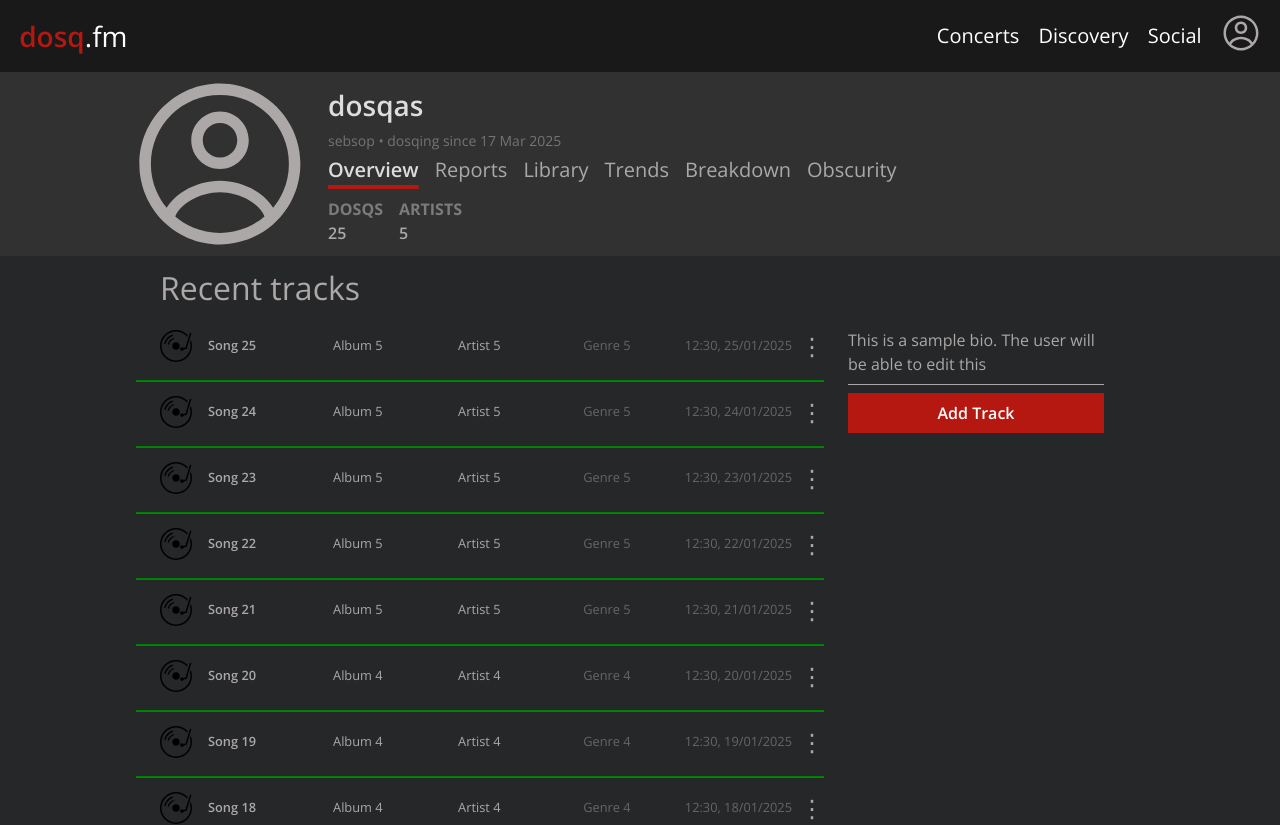
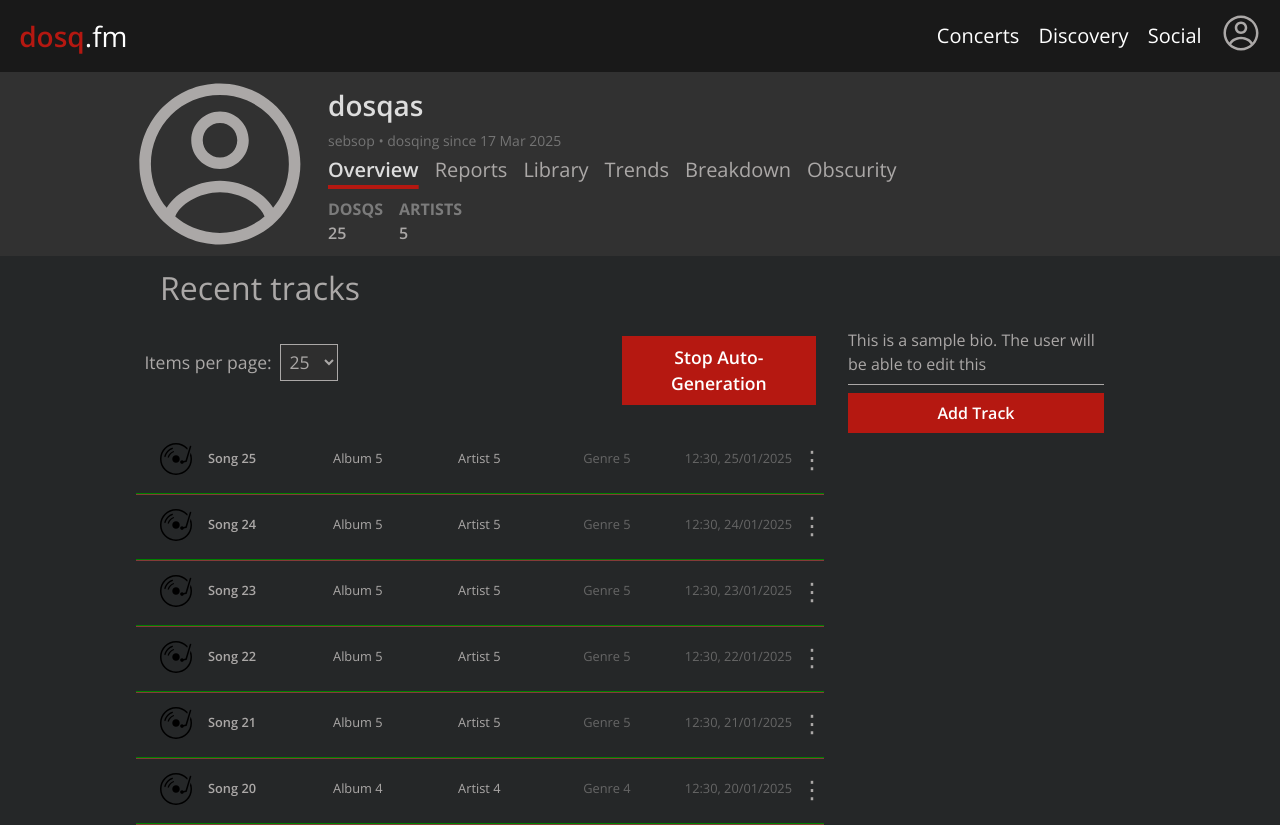
Before and after one commit to dosqas/dosq.fm-lite, a Next.js app: page /profile in a window 1280 px wide. Shown: the top 825 px of the page. Built offline with nearby package versions, Linux system fonts and the light colour scheme.

Commit message:
Changed songscol header to have the generating button up top, also moved song interface to /types and started work on API routes

```diff
--- a/src/app/api/hello/route.ts
+++ /dev/null
@@ -1,20 +0,0 @@
-import { NextResponse } from 'next/server';
-import client from '../../../lib/db';
-
-export async function GET() {
-  try {
-    // Query the database for a username
-    const result = await client.query('SELECT username FROM users LIMIT 1');
-
-    // Get the username from the result, or set a default message if no result
-    const username = result.rows[0]?.username || 'No username found in the database';
-
-    // Return the response as JSON with the username
-    return NextResponse.json({ message: `User: ${username}. Hello world!` });
-  } catch (error) {
-    console.error(error);
-
-    // Return a response with an error message
-    return NextResponse.json({ message: 'Error fetching data from the database.' });
-  }
-}
--- a/src/app/api/songs/route.ts
+++ b/src/app/api/songs/route.ts
@@ -1,4 +1,17 @@
 import { NextResponse } from "next/server";
+
+let songs: Song[] = [];
+
+// Helper function to validate song data
+const validateSong = (song: Song) => {
+  const requiredFields = ["title", "artist", "album", "genre", "year", "month", "day", "hour", "minute"];
+  for (const field of requiredFields) {
+    if (!song[field as keyof Song]) {
+      return `Field '${field}' is required.`;
+    }
+  }
+  return null;
+};
 
 export async function GET() {
   const songs = [
--- a/src/components/profile/overview/common/ProfileSongsCol.tsx
+++ b/src/components/profile/overview/common/ProfileSongsCol.tsx
@@ -1,4 +1,5 @@
 import React, { useState, forwardRef, useImperativeHandle, useMemo, useEffect } from "react";
+import { Song } from "@/types/song";
 import SongCard from "./SongCard";
 import UpdateTrackMenu from "./track-menu/UpdateTrackMenu";
 import AddTrackMenu from "./track-menu/AddTrackMenu";
@@ -13,20 +14,6 @@ import {
   sortSongs,
 } from "../../../../utils/crudUtils";
 import "../../../../styles/profile/overview/common/profile-songs-col.css";
-
-interface Song {
-  id: number;
-  albumCover: string;
-  title: string;
-  artist: string;
-  album: string;
-  genre: string;
-  hour: string;
-  minute: string;
-  day: string;
-  month: string;
-  year: string;
-}
 
 export interface ProfileSongsColHandle {
   openAddMenu: () => void;
@@ -373,7 +360,8 @@ const ProfileSongsCol = forwardRef<ProfileSongsColHandle, ProfileSongsColProps>(
     ]);
 
     const [currentPage, setCurrentPage] = useState(1);
-    const itemsPerPage = 25;
+    const [itemsPerPage, setItemsPerPage] = useState(25);
+    const [isAutoGenerating, setIsAutoGenerating] = useState(true); // State to track auto-generation
 
     useImperativeHandle(ref, () => ({
       openAddMenu: handleOpenAddMenu,
@@ -409,19 +397,22 @@ const ProfileSongsCol = forwardRef<ProfileSongsColHandle, ProfileSongsColProps>(
     };
 
     useEffect(() => {
-      const interval = setInterval(() => {
+      let interval: NodeJS.Timeout | null = null;
+
+      if (isAutoGenerating) {
+        interval = setInterval(() => {
           setSongs((prevSongs) => sortSongs([...prevSongs, generateRandomSong()]));
         }, 1000);
-
-      const timeout = setTimeout(() => {
-        clearInterval(interval);
-      }, 60000);
+      }
 
       return () => {
-        clearInterval(interval);
-        clearTimeout(timeout);
+        if (interval) clearInterval(interval);
       };
-    }, []);
+    }, [isAutoGenerating]);
+
+    const toggleAutoGeneration = () => {
+      setIsAutoGenerating((prev) => !prev);
+    };
 
     const [selectedSong, setSelectedSong] = useState<Song | null>(null);
     const [isUpdateMenuOpen, setIsUpdateMenuOpen] = useState(false);
@@ -617,8 +608,36 @@ const ProfileSongsCol = forwardRef<ProfileSongsColHandle, ProfileSongsColProps>(
 
     return (
       <div className="profile-songs-col">
+        <div className="profile-songs-col-header">
+          <div className="profile-songs-col-items-per-page">
+            <label className="profile-songs-col-items-per-page-label" htmlFor="items-per-page">
+              Items per page:
+            </label>
+            <select
+              className="profile-songs-col-items-per-page-select"
+              id="items-per-page"
+              value={itemsPerPage}
+              onChange={(e) => {
+                const value = parseInt(e.target.value, 10);
+                setCurrentPage(1);
+                setItemsPerPage(value);
+              }}
+            >
+              <option value="5">5</option>
+              <option value="10">10</option>
+              <option value="15">15</option>
+              <option value="20">20</option>
+              <option value="25">25</option>
+            </select>
+          </div>
+
+          <button onClick={toggleAutoGeneration} className="toggle-auto-generation-button">
+            {isAutoGenerating ? "Stop Auto-Generation" : "Start Auto-Generation"}
+          </button>
+        </div>
+
         {paginatedSongs.map((song, index) => {
-          const hrColor = assignHrColor(index + (currentPage - 1) * 25, filteredSongs.length);
+          const hrColor = assignHrColor(index + (currentPage - 1) * itemsPerPage, filteredSongs.length);
 
           return (
             <SongCard
@@ -636,13 +655,11 @@ const ProfileSongsCol = forwardRef<ProfileSongsColHandle, ProfileSongsColProps>(
           );
         })}
 
+      {itemsPerPage > 0 && totalPages > 0 && (
       <div className="pagination-controls">
         <div className="pagination-button-container" style={{ flex: "1 1 25%" }}>
           {currentPage > 1 && (
-              <button
-                onClick={handlePreviousPage}
-                className="pagination-button"
-              >
+            <button onClick={handlePreviousPage} className="pagination-button">
               Previous
             </button>
           )}
@@ -654,9 +671,7 @@ const ProfileSongsCol = forwardRef<ProfileSongsColHandle, ProfileSongsColProps>(
               <button
                 key={index}
                 onClick={() => handlePageClick(page)}
-                  className={`pagination-button ${
-                    page === currentPage ? "active" : ""
-                  }`}
+                className={`pagination-button ${page === currentPage ? "active" : ""}`}
               >
                 {page}
               </button>
@@ -670,15 +685,13 @@ const ProfileSongsCol = forwardRef<ProfileSongsColHandle, ProfileSongsColProps>(
 
         <div className="pagination-button-container" style={{ flex: "1 1 25%" }}>
           {currentPage < totalPages && (
-              <button
-                onClick={handleNextPage}
-                className="pagination-button"
-              >
+            <button onClick={handleNextPage} className="pagination-button">
               Next
             </button>
             )}
           </div>
         </div>
+      )}
 
         {isAddMenuOpen && (
           <AddTrackMenu
--- a/src/styles/profile/overview/common/profile-songs-col.css
+++ b/src/styles/profile/overview/common/profile-songs-col.css
@@ -9,6 +9,7 @@
     width: 70%;
     flex: 1;
     height: auto;
+    justify-content: center;
 }
 
 .pagination-controls {
@@ -53,3 +54,58 @@
     align-items: center;
     width: 100%;
 }
+
+.profile-songs-col-header {
+    display: flex;
+    align-items: center;
+    justify-content: space-between;
+    gap: 0.5rem;
+    margin-bottom: 1rem;
+    padding: 0.5rem;
+    color: #ABA8A7;
+    font-size: 1.1rem;
+}
+
+.profile-songs-col-items-per-page {
+    display: flex;
+    justify-content: center;
+    align-items: center;
+    gap: 0.5rem;
+    margin-bottom: 1rem;
+    margin-left: -1.5rem;
+    color: #ABA8A7;
+    font-size: 1.1rem;
+    width: 30%;
+}
+
+.profile-songs-col-items-per-page-select {
+    display: flex;
+    justify-content: flex-start;
+    align-items: center;
+    border: 1px solid #ABA8A7;
+    background-color: #2e2e2e;
+    color: #ABA8A7;
+    width: 30%;
+    padding: 0.3rem;
+}
+
+.toggle-auto-generation-button {
+    display: flex;
+    align-items: center;
+    justify-content: center;
+    width: 30%;
+    padding: 0.5rem;
+    background-color: #B51811;
+    color: #FFFFFF;
+    font-weight: 600;
+    cursor: pointer;
+    transition: background-color 0.3s;
+  }
+
+  .toggle-auto-generation-button:hover {
+    background-color: #D32F2F;
+  }
+
+  .toggle-auto-generation-button:active {
+    background-color: #B51811;
+  }
--- /dev/null
+++ b/src/types/song.ts
@@ -0,0 +1,13 @@
+export interface Song {
+    id: number;
+    albumCover: string;
+    title: string;
+    artist: string;
+    album: string;
+    genre: string;
+    hour: string;
+    minute: string;
+    day: string;
+    month: string;
+    year: string;
+  }
```
Also changed, not shown: src/app/api/songs/[id]/route.ts (added). Lines whose indentation alone changed are shown as unchanged.
